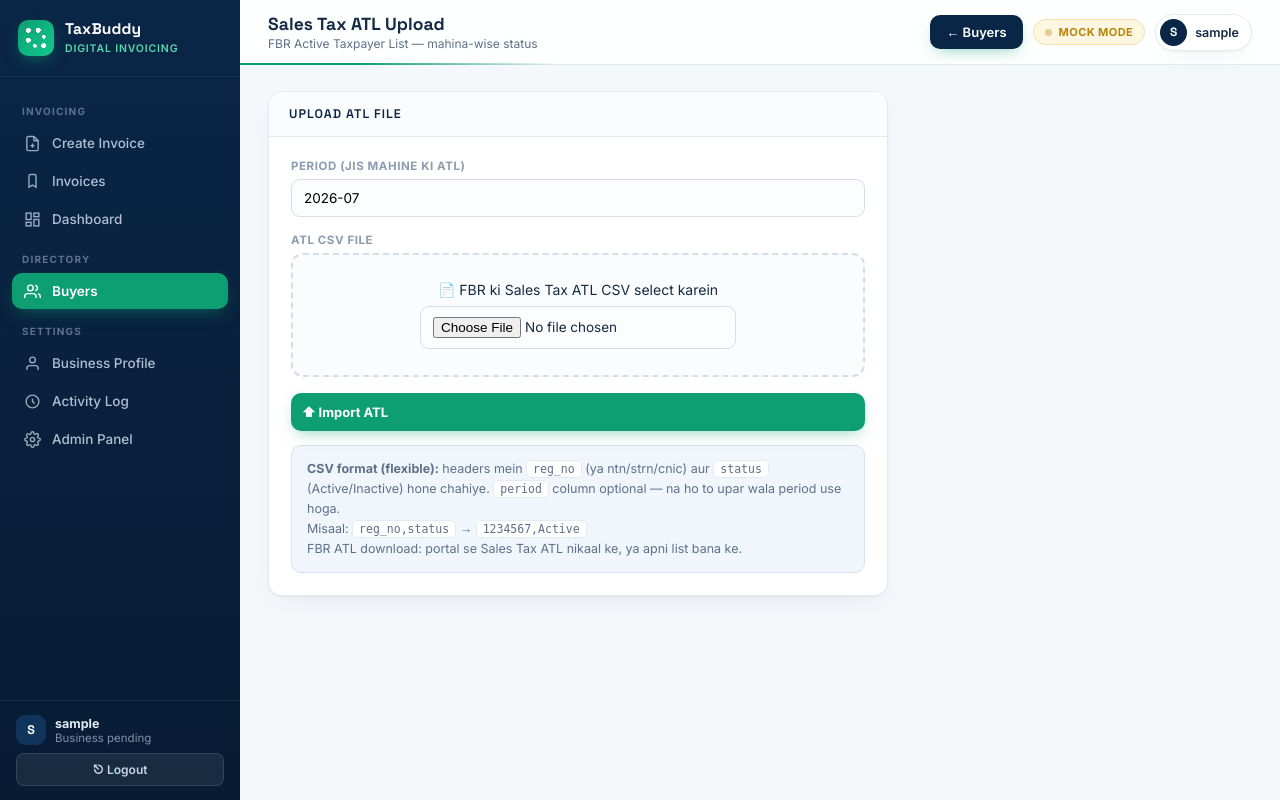
After one commit to Umair-Mubeen/Digital-Invoicing, a Django app: page /digital-invoicing/atl-upload/ in a window 1280 px wide. The commit adds this page. Run offline with Django 5.2, Linux system fonts and the light colour scheme; the visitor is signed in with stand-in values (Sample User, id 1).

Commit message:
updated work Digital Invoicing

```diff
--- /dev/null
+++ b/digital_invoicing/templates/digital_invoicing/atl_upload.html
@@ -0,0 +1,50 @@
+{% extends "digital_invoicing/base_di.html" %}
+{% block na_buyers %}on{% endblock %}
+{% block di_title_text %}ATL Upload{% endblock %}
+{% block di_title %}Sales Tax ATL Upload{% endblock %}
+{% block di_subtitle %}FBR Active Taxpayer List — mahina-wise status{% endblock %}
+{% block di_actions %}<a class="btn-g" style="background:var(--navy)" href="{% url 'digital_invoicing:buyers' %}">← Buyers</a>{% endblock %}
+
+{% block di_head %}
+<style>
+  .up-card{max-width:620px}
+  .body{padding:22px}
+  .field{display:flex;flex-direction:column;gap:6px;margin-bottom:16px}
+  .field label{font-size:11.5px;font-weight:700;color:var(--faint);text-transform:uppercase;letter-spacing:.05em}
+  .field input{padding:10px 12px;border:1px solid var(--line-2);border-radius:9px;font:inherit;font-size:13.5px;background:#FCFDFE}
+  .drop{border:2px dashed var(--line-2);border-radius:12px;padding:26px;text-align:center;background:#FBFCFE}
+  .drop input{margin-top:8px}
+  .okmsg{background:var(--green-soft);color:var(--green-d);border:1px solid #BEE8D3;border-radius:9px;padding:12px 15px;font-weight:600;font-size:13px;margin-bottom:16px}
+  .info{background:#F0F6FC;border:1px solid #D3E3F2;border-radius:10px;padding:13px 15px;font-size:12.5px;color:var(--muted);line-height:1.6;margin-top:14px}
+  .info code{background:#fff;padding:1px 6px;border-radius:5px;border:1px solid var(--line);font-size:11.5px}
+</style>
+{% endblock %}
+
+{% block di_content %}
+<div class="di-card up-card">
+  <h3>Upload ATL file</h3>
+  <div class="body">
+    {% if result %}<div class="okmsg">✓ {{ result }}</div>{% endif %}
+    <form method="post" enctype="multipart/form-data">
+      {% csrf_token %}
+      <div class="field">
+        <label>Period (jis mahine ki ATL)</label>
+        <input name="period" value="{{ period }}" placeholder="2026-07">
+      </div>
+      <div class="field">
+        <label>ATL CSV file</label>
+        <div class="drop">
+          📄 FBR ki Sales Tax ATL CSV select karein
+          <br><input type="file" name="atl_file" accept=".csv" required>
+        </div>
+      </div>
+      <button type="submit" class="btn-g" style="width:100%;padding:11px;font-weight:700">⬆ Import ATL</button>
+    </form>
+    <div class="info">
+      <b>CSV format (flexible):</b> headers mein <code>reg_no</code> (ya ntn/strn/cnic) aur <code>status</code> (Active/Inactive) hone chahiye. <code>period</code> column optional — na ho to upar wala period use hoga.<br>
+      Misaal: <code>reg_no,status</code> → <code>1234567,Active</code><br>
+      FBR ATL download: portal se Sales Tax ATL nikaal ke, ya apni list bana ke.
+    </div>
+  </div>
+</div>
+{% endblock %}
--- a/digital_invoicing/templates/digital_invoicing/base_di.html
+++ b/digital_invoicing/templates/digital_invoicing/base_di.html
@@ -36,6 +36,10 @@
       <a href="{% url 'digital_invoicing:dashboard' %}" class="{% block na_dash %}{% endblock %}">
         <svg viewBox="0 0 24 24" fill="none" stroke="currentColor" stroke-width="2"><rect x="3" y="3" width="7" height="9"/><rect x="14" y="3" width="7" height="5"/><rect x="14" y="12" width="7" height="9"/><rect x="3" y="16" width="7" height="5"/></svg>
         Dashboard</a>
+      <div class="sec">Directory</div>
+      <a href="{% url 'digital_invoicing:buyers' %}" class="{% block na_buyers %}{% endblock %}">
+        <svg viewBox="0 0 24 24" fill="none" stroke="currentColor" stroke-width="2"><path d="M17 21v-2a4 4 0 0 0-4-4H5a4 4 0 0 0-4 4v2"/><circle cx="9" cy="7" r="4"/><path d="M23 21v-2a4 4 0 0 0-3-3.87M16 3.13a4 4 0 0 1 0 7.75"/></svg>
+        Buyers</a>
       <div class="sec">Settings</div>
       <a href="{% url 'digital_invoicing:profile' %}" class="{% block na_profile %}{% endblock %}">
         <svg viewBox="0 0 24 24" fill="none" stroke="currentColor" stroke-width="2"><path d="M20 21v-2a4 4 0 0 0-4-4H8a4 4 0 0 0-4 4v2"/><circle cx="12" cy="7" r="4"/></svg>
--- a/digital_invoicing/urls.py
+++ b/digital_invoicing/urls.py
@@ -14,6 +14,8 @@
     path("create/", views.create_invoice, name="create"),
     path("profile/", views.seller_profile, name="profile"),
     path("activity/", views.activity, name="activity"),
+    path("buyers/", views.buyers, name="buyers"),
+    path("atl-upload/", views.atl_upload, name="atl_upload"),
     # Auth (self-service SaaS onboarding)
     path("signup/", views.signup, name="signup"),
     path("login/", views.login_view, name="login"),
--- a/digital_invoicing/views.py
+++ b/digital_invoicing/views.py
@@ -138,6 +138,16 @@
 
     unreg = p.get("buyerRegistrationType") == "Unregistered"
 
+    # ---- 3rd Schedule: Retail Price (MRP) lazmi ----
+    from .tax_engine import SALE_TYPES as _ST
+    for it in raw_items:
+        st = it.get("saleType", "Goods at standard rate")
+        if _ST.get(st, {}).get("retail_price_based") and not (
+                float(it.get("fixedNotifiedValueOrRetailPrice", 0) or 0) > 0):
+            return JsonResponse({"ok": False,
+                "error": "3rd Schedule item pe Retail Price (MRP) zaroori hai"},
+                status=400)
+
     # ---- Re-run the tax engine server-side (authoritative) ----
     total_value = total_st = total_ft = Decimal("0")
     clean_items = []
@@ -190,7 +200,7 @@
             })
 
     # ---- Call FBR (mock or real, per settings) ----
-    client = get_fbr_client()
+    client = get_fbr_client(profile)
     result = client.post_invoice(payload)
     vr = result.get("validationResponse", {})
     valid = vr.get("status") == "Valid"
@@ -474,12 +484,19 @@
     edit_id = request.GET.get("edit") or request.POST.get("edit_id")
     editing = businesses.filter(pk=edit_id).first() if edit_id else None
     saved = False
+    # Delete a business (owner-checked)
+    if request.method == "POST" and request.POST.get("delete_id"):
+        businesses.filter(pk=request.POST.get("delete_id")).delete()
+        from django.shortcuts import redirect
+        return redirect("digital_invoicing:profile")
     if request.method == "POST":
         data = {
             "ntn_cnic": request.POST.get("ntn_cnic", "").strip(),
             "business_name": request.POST.get("business_name", "").strip(),
             "province": request.POST.get("province", "Sindh"),
             "address": request.POST.get("address", "").strip(),
+            "fbr_token": request.POST.get("fbr_token", "").strip(),
+            "use_sandbox": request.POST.get("use_sandbox") == "on",
         }
         if editing:
             for k, v in data.items():
@@ -550,3 +567,114 @@
     """User ki apni activity — audit log (SaaS transparency)."""
     logs = AuditLog.objects.filter(user=request.user)[:100]
     return render(request, "digital_invoicing/activity.html", {"logs": logs})
+
+
+# ---------------------------------------------------------------------------
+# Buyer management (dedicated) + Sales Tax ATL status
+# ---------------------------------------------------------------------------
+def _current_period():
+    from datetime import date
+    return date.today().strftime("%Y-%m")
+
+
+def _atl_status_for(user, reg_no, period=None):
+    """Buyer ka ATL status is period ke liye (na mile to latest available)."""
+    from .models import ATLStatus
+    if not reg_no:
+        return None
+    period = period or _current_period()
+    rec = ATLStatus.objects.filter(owner=user, reg_no=reg_no, period=period).first()
+    if not rec:
+        rec = ATLStatus.objects.filter(owner=user, reg_no=reg_no).first()
+    return rec
+
+
+@login_required
+def buyers(request):
+    """Buyers manager — list + add/edit/delete + ATL status column."""
+    from .models import Buyer
+    rows = Buyer.objects.filter(owner=request.user)
+    edit_id = request.GET.get("edit") or request.POST.get("edit_id")
+    editing = rows.filter(pk=edit_id).first() if edit_id else None
+    saved = False
+
+    if request.method == "POST" and request.POST.get("delete_id"):
+        rows.filter(pk=request.POST.get("delete_id")).delete()
+        return redirect("digital_invoicing:buyers")
+
+    if request.method == "POST" and not request.POST.get("delete_id"):
+        data = {
+            "business_name": request.POST.get("business_name", "").strip(),
+            "ntn_cnic": request.POST.get("ntn_cnic", "").strip(),
+            "strn": request.POST.get("strn", "").strip(),
+            "registration_type": request.POST.get("registration_type", "Unregistered"),
+            "province": request.POST.get("province", "Sindh"),
+            "address": request.POST.get("address", "").strip(),
+            "fbr_token": request.POST.get("fbr_token", "").strip(),
+            "use_sandbox": request.POST.get("use_sandbox") == "on",
+        }
+        if editing:
+            for k, v in data.items():
+                setattr(editing, k, v)
+            editing.save()
+        else:
+            Buyer.objects.create(owner=request.user, **data)
+        saved = True
+        editing = None
+        rows = Buyer.objects.filter(owner=request.user)
+
+    period = _current_period()
+    buyer_list = []
+    for b in rows:
+        rec = _atl_status_for(request.user, b.ntn_cnic or b.strn, period)
+        buyer_list.append({"b": b, "atl": rec.status if rec else None,
+                           "atl_period": rec.period if rec else None})
+
+    from .models import SellerProfile
+    return render(request, "digital_invoicing/buyers.html", {
+        "buyer_list": buyer_list, "editing": editing, "saved": saved,
+        "provinces": [p[0] for p in SellerProfile.PROVINCES],
+        "reg_types": ["Registered", "Unregistered"],
+        "period": period,
+    })
+
+
+@login_required
+def atl_upload(request):
+    """FBR Sales Tax ATL CSV upload — reg_no + status (+ optional period).
+    CSV headers (flexible): reg_no/registration/ntn/strn, status, period."""
+    from .models import ATLStatus
+    import csv, io
+    result = None
+    if request.method == "POST" and request.FILES.get("atl_file"):
+        period = request.POST.get("period", "").strip() or _current_period()
+        f = request.FILES["atl_file"]
+        try:
+            text = f.read().decode("utf-8-sig", errors="ignore")
+            reader = csv.DictReader(io.StringIO(text))
+            # normalise header names
+            def pick(row, *names):
+                for n in names:
+                    for k in row:
+                        if k and k.strip().lower() == n:
+                            return (row[k] or "").strip()
+                return ""
+            n = 0
+            for row in reader:
+                reg = pick(row, "reg_no", "registration_no", "registration",
+                           "ntn", "strn", "cnic", "registrationno")
+                if not reg:
+                    continue
+                status = pick(row, "status", "atl_status", "active") or "Active"
+                status = "Active" if status.lower().startswith(("a", "1", "y")) else "Inactive"
+                p = pick(row, "period", "month") or period
+                ATLStatus.objects.update_or_create(
+                    owner=request.user, reg_no=reg, period=p,
+                    defaults={"status": status})
+                n += 1
+            result = f"{n} records imported for {period}."
+            log_event(request, "profile_saved", detail_note=f"ATL upload: {n} ({period})")
+        except Exception as e:
+            result = f"Upload error: {e}"
+    return render(request, "digital_invoicing/atl_upload.html",
+                  {"result": result, "period": _current_period()})
```
Also changed, not shown: digital_invoicing/admin.py (+8 -1 lines), digital_invoicing/models.py (+28 -0 lines), digital_invoicing/templates/digital_invoicing/buyers.html (added, +90 -0 lines), digital_invoicing/templates/digital_invoicing/invoicing.html (+19 -6 lines), digital_invoicing/templates/digital_invoicing/profile.html (+15 -1 lines), digital_invoicing/migrations/0006_buyer_strn_atlstatus.py (added), digital_invoicing/migrations/0007_sellerprofile_fbr_token_sellerprofile_use_sandbox.py (added).
